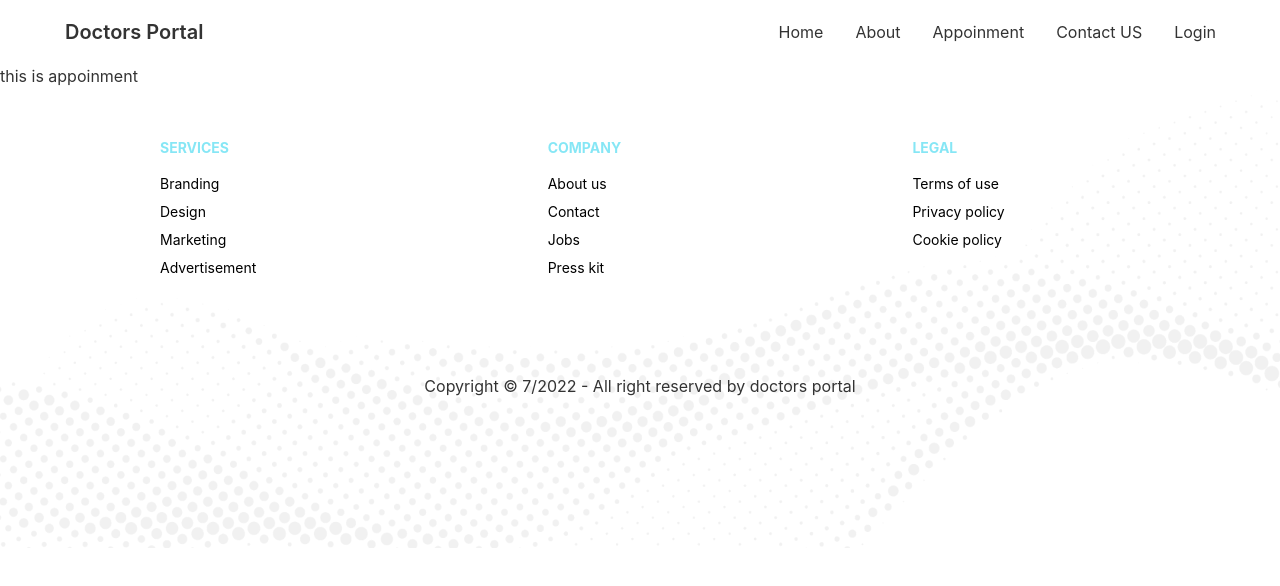
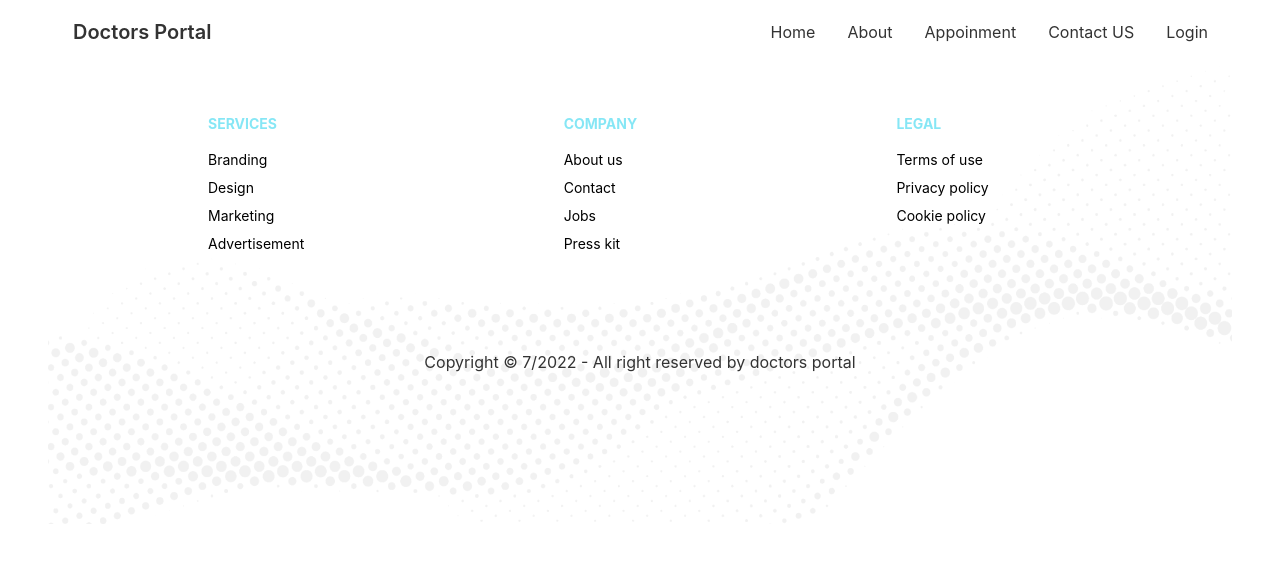
Before and after one commit to ajoy45/doctor-portal-client, a React (Create React App) app: page /appoinment in a window 1280 px wide. Shown: the top 586 px of the page. Built offline with nearby package versions, Linux system fonts and the light colour scheme.

Commit message:
maximam width fixed

```diff
--- a/src/App.js
+++ b/src/App.js
@@ -6,12 +6,11 @@ import Appoinment from './Components/Appoinment/Appoinment';
 import ContactUs from './Components/ContactUS/ContactUs';
 import Home from './Components/Home/Home';
 import Login from './Components/Login/Login';
-import Footer from './Components/Shared/Footer';
 import Header from './Components/Shared/Header';
 
 function App() {
   return (
-    <div >
+    <div className='max-w-7xl	mx-auto px-12'>
       <Header></Header>
       <Routes>
         <Route path="/" element={<Home />} />
@@ -21,7 +20,7 @@ function App() {
         <Route path="contactus" element={<ContactUs />} />
         <Route path="login" element={<Login />} />
       </Routes>
-      <Footer></Footer>
+
     </div>
   );
 }
--- a/src/Components/Appoinment/Appoinment.js
+++ b/src/Components/Appoinment/Appoinment.js
@@ -1,9 +1,10 @@
 import React from 'react';
+import Footer from '../Shared/Footer';
 
 const Appoinment = () => {
     return (
         <div>
-            <h1>this is appoinment</h1>
+            <Footer></Footer>
         </div>
     );
 };
--- a/src/Components/Doctors/Doctors.js
+++ b/src/Components/Doctors/Doctors.js
@@ -8,7 +8,7 @@ const Doctors = () => {
             background: `url(${appoinment})`
           }} className='grid sm:grid-cols-1 md:grid-cols-2 justify-center items-center  mb-12 mt-56'>
             <div>
-               <img className='mt-[-100px]' src={doctor} alt="appoinment" />
+               <img className='mt-[-100px] hidden lg:block' src={doctor} alt="appoinment" />
             </div>
             <div className='px-12'>
                <h3 className='text-primary text-xl py-3'>Appointment</h3>
--- a/src/Components/Home/Home.js
+++ b/src/Components/Home/Home.js
@@ -9,6 +9,7 @@ import DentalEx from './DentalEx/DentalEx';
 import Doctors from '../Doctors/Doctors';
 import Testimonial from '../Testimonial/Testimonial';
 import ContactUs from '../ContactUS/ContactUs';
+import Footer from '../Shared/Footer';
 const Home = () => {
     const serviceTitles={
         title1:'Fluoride Treatment',
@@ -21,7 +22,7 @@ const Home = () => {
 
     return (
         <>
-         <div className='px-12'>
+         <div >
             <Banner></Banner>
             <Info></Info>
             <div className='mt-32 mb-12  '>
@@ -40,6 +41,7 @@ const Home = () => {
             <Testimonial></Testimonial>
         </div>
         <ContactUs></ContactUs>
+        <Footer></Footer>
         </>
 
     );
--- a/src/Components/Shared/Header.js
+++ b/src/Components/Shared/Header.js
@@ -2,7 +2,7 @@ import React from 'react';
 import { Link } from "react-router-dom";
 const Header = () => {
     return (
-        <div className="navbar bg-base-100 px-12">
+        <div className="navbar bg-base-100 ">
             <div className="navbar-start">
                 <div className="dropdown">
                     <label tabindex="0" className="btn btn-ghost lg:hidden">
```
